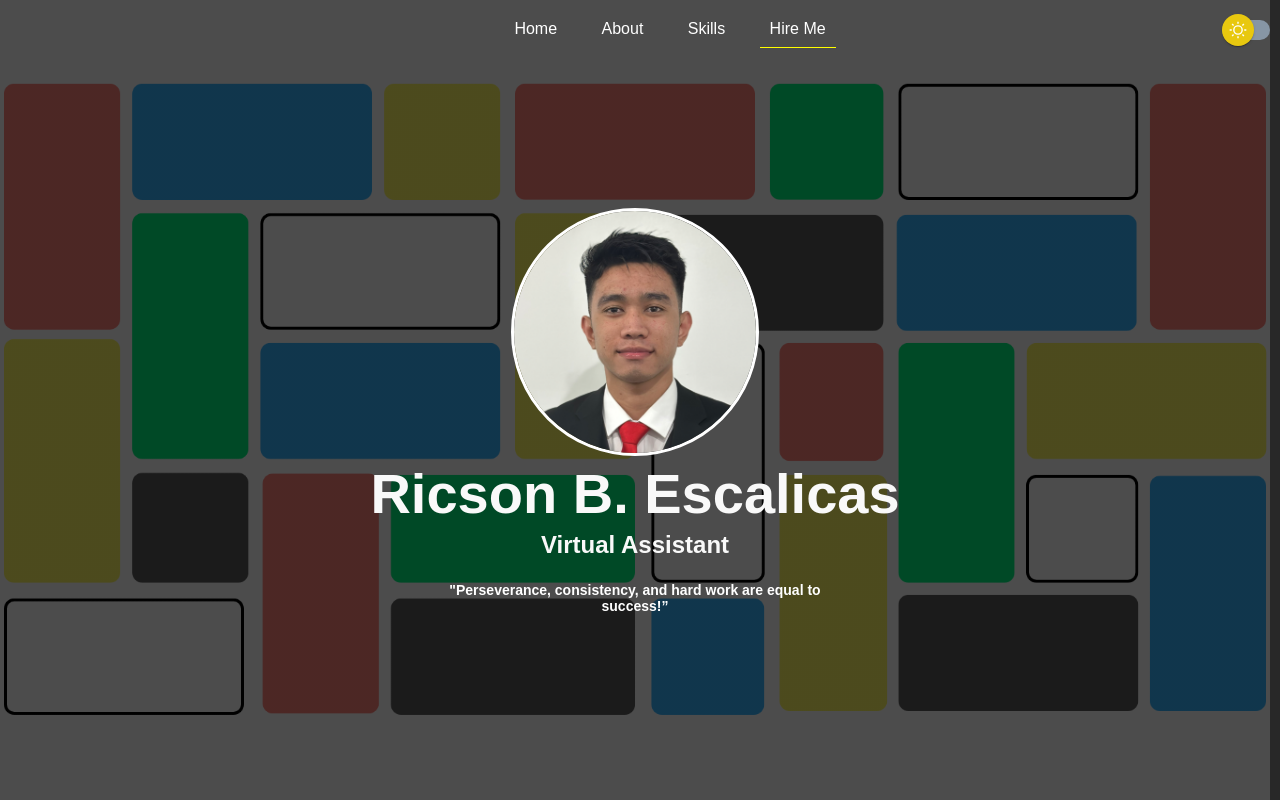
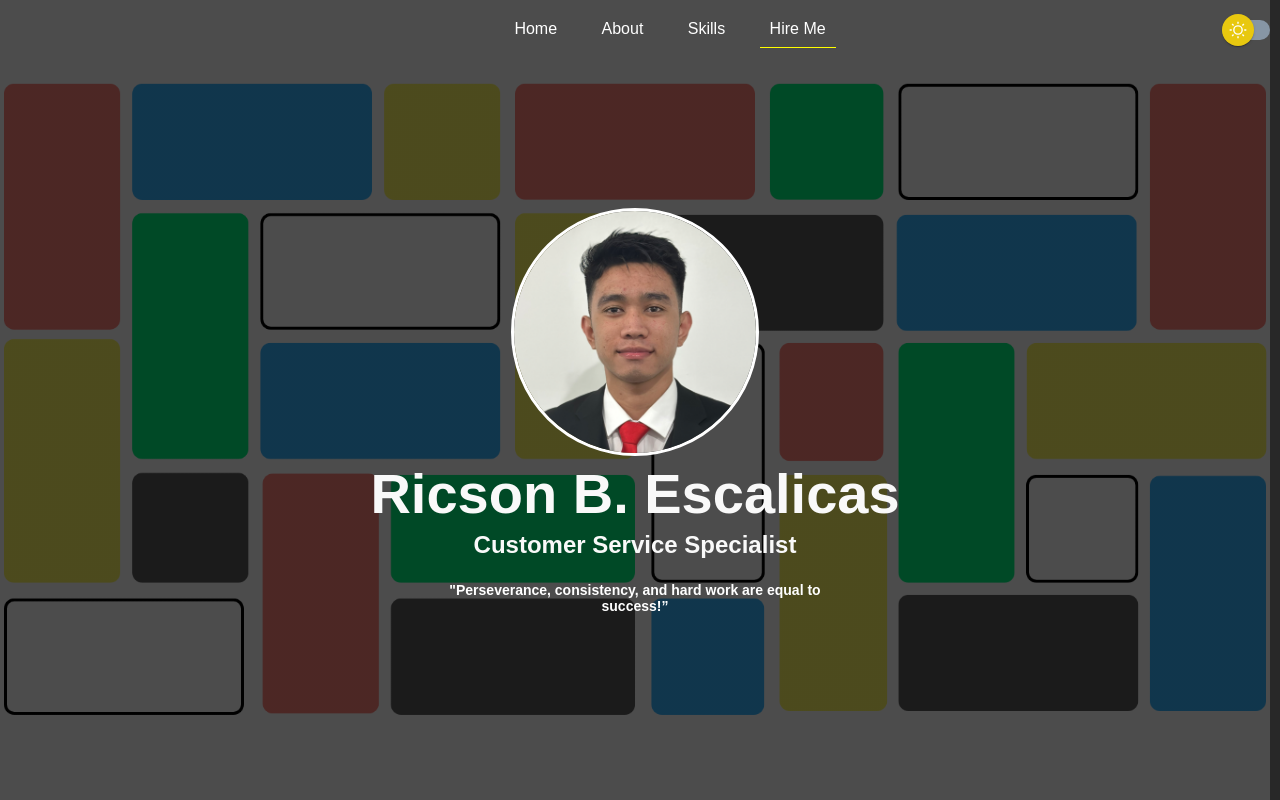
Before and after one commit to apassionatestudent/Portfolio-Website, a plain HTML site: page index.html in a window 1280 px wide. Shown: the top 800 px of the page. Drawn offline with Linux system fonts and the light colour scheme.

Commit message:
replaced a text

```diff
--- a/index.html
+++ b/index.html
@@ -60,7 +60,7 @@
         <div id="profile-container">
                 <img src="Pictures/Profile.png" alt="Image of Ricson Escalicas" id="image-container">
             <h1>Ricson B. Escalicas</h1>
-            <h2>Virtual Assistant</h2>
+            <h2>Customer Service Specialist</h2>
             <br />
             <h2 id="message">"Perseverance, consistency, and hard work are equal to success!”</h2>
         </div>
```
